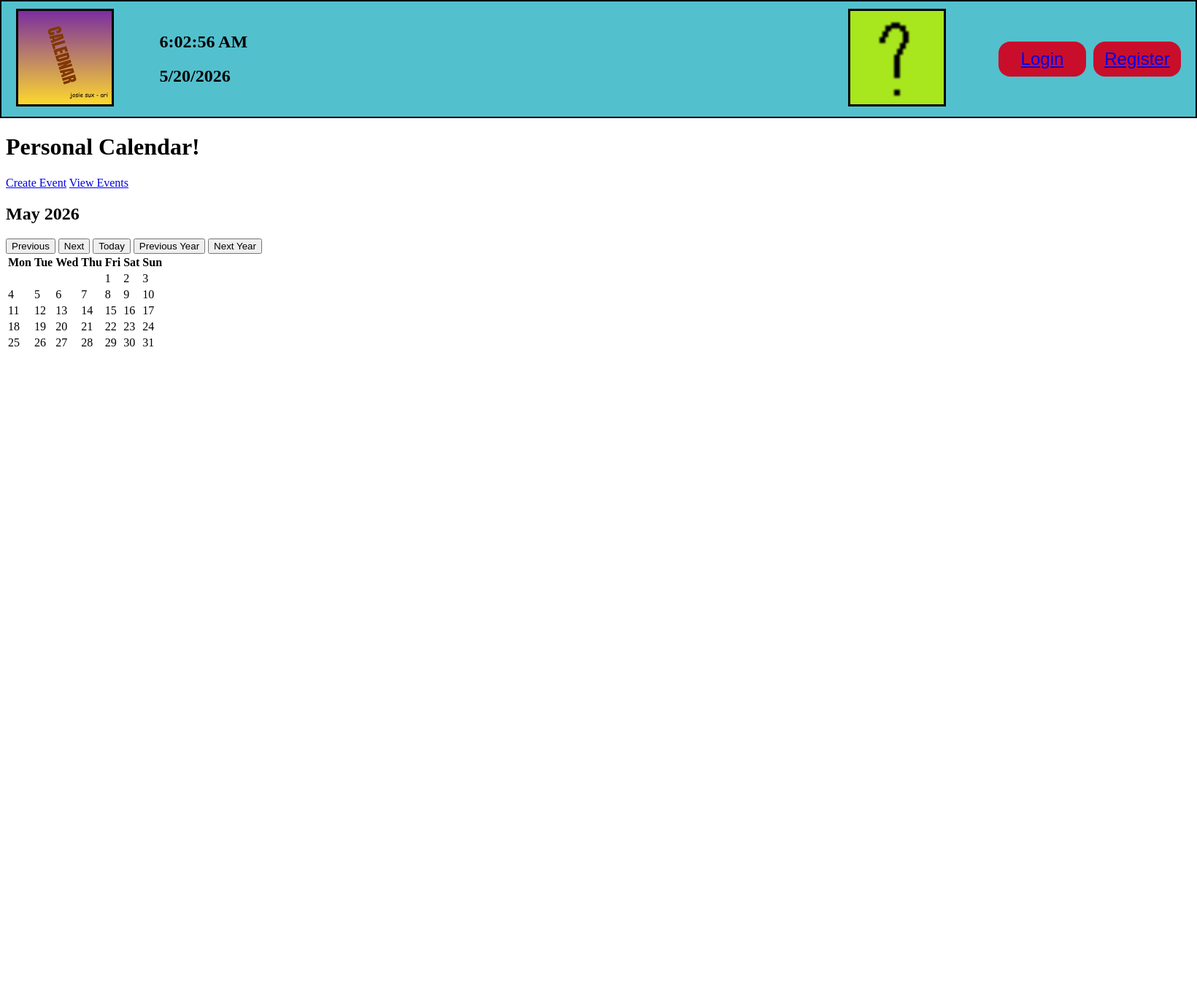
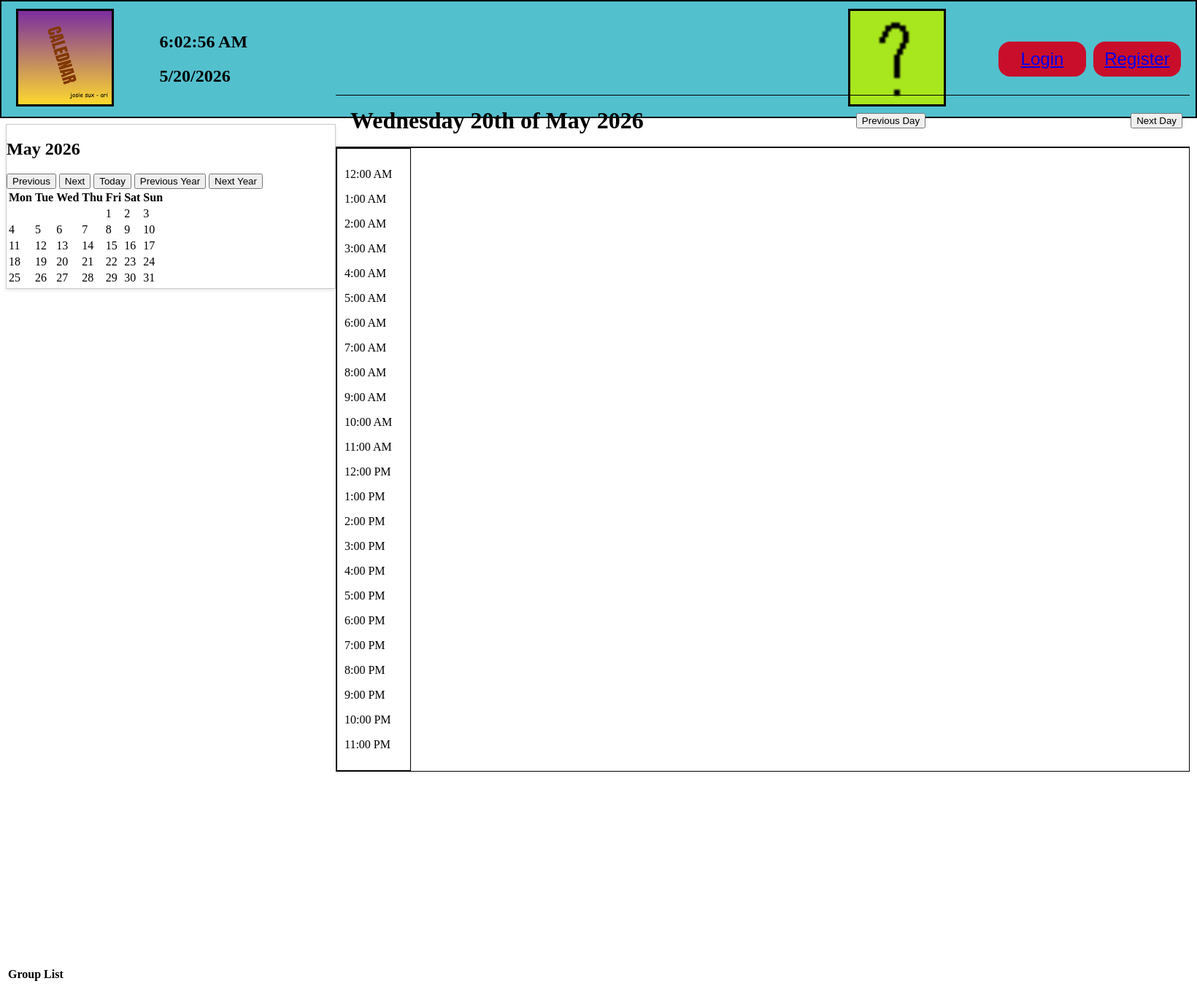
Before and after one commit to MinerFarmIsCool/SCalendar, a Django app: page /SCalendar/personal_calendar/ in a window 1640 px wide. Shown: the whole page at 73% size. Before the commit the page ends 475 px from the top, so only its background shows below. Run offline with Django 5.2, Linux system fonts and the light colour scheme; lists and menus that the app fills with data are empty.

Commit message:
Started work on the actual calendar

```diff
--- /dev/null
+++ b/Super_Calendar/SCalendar/static/SCalendar/calendar.css
@@ -0,0 +1,44 @@
+.Calendar-container {
+
+    position: relative;
+    right: 250px;
+}
+
+.Calendar-header {
+    display: flex;
+    justify-content: space-between;
+    align-items: center;
+    padding: 10px;
+    border-bottom: 1px solid #000000;
+    border-top: 1px solid #000000;
+    width: 1150px;
+    height: 50px;
+    position: relative;
+    left: 452px;
+    bottom: 266px;
+}
+.Calendar-header h1 {
+    margin: 10px;
+}
+.Calendar-body {
+    position: relative;
+    left: 452px;
+    bottom: 266px;
+    border: 1px solid #000000;
+    width: 1168px;
+}
+
+.times {
+    position: relative;
+    border: 1px solid #000000;
+    width: 80px;
+    padding: 10px;
+}
+
+
+.datepicker-container {
+    position: relative;
+    width: 450px;
+    border: 1px solid #ccc;
+    box-shadow: 0 2px 4px rgba(0, 0, 0, 0.1);
+}
--- a/Super_Calendar/SCalendar/static/SCalendar/calendar.js
+++ b/Super_Calendar/SCalendar/static/SCalendar/calendar.js
@@ -1,86 +1,63 @@
-// JavaScript code for calendar interactivity
-const monthNames = ["January", "February", "March", "April", "May", "June", "July", "August", "September", "October", "November", "December"];
-let currentMonth = new Date().getMonth();
-let currentYear = new Date().getFullYear();
+let currentDay = new Date().getDay();
+let currentDate = new Date().getDate();
+// Current Month, Year and Month names are defined in datepicker.js
+const dayNames = ["Sunday", "Monday", "Tuesday", "Wednesday", "Thursday", "Friday", "Saturday"];
 
-document.getElementById('prevMonth').addEventListener('click', prevMonth);
-document.getElementById('nextMonth').addEventListener('click', nextMonth);
-document.getElementById('today').addEventListener('click', today);
-document.getElementById('prevYear').addEventListener('click', prevYear);
-document.getElementById('nextYear').addEventListener('click', nextYear);
+document.getElementById('nextDay').addEventListener('click', nextDay);
+document.getElementById('prevDay').addEventListener('click', prevDay);
 
-function displayCalendar(month, year) {
-    const calendarBody = document.getElementById('calendarBody');
-    calendarBody.innerHTML = ""; // Clear previous cells
-    // Set month and year in header
-    document.getElementById('monthYear').innerText = `${monthNames[month]} ${year}`;
+function displayCurrentDay(day, date, month, year) {
 
-    // Calculate first day of the month and number of days in the month
-    const firstDay = new Date(year, month).getDay();
-    const daysInMonth = new Date(year, month + 1, 0).getDate();
-
-    // Create empty cells for days before the first day of the month
-    let date = 1;
-
-    for (let i = 0; i < 6; i++) {
-        const row = document.createElement('tr');
-        for (let j = 1; j < 8; j++) {
-            const cell = document.createElement('td');
-            if (i === 0 && j < firstDay) {
-                // Empty cell before the first day
-                row.appendChild(cell);
-            } else if (date > daysInMonth) {
-                // Empty cell after the last date
-                break;
+    let dateSuffix = 1;
+    if (date === 1 || date === 21 || date === 31) {
+        dateSuffix = "st";
+    } else if (date === 2 || date === 22) {
+        dateSuffix = "nd";
+    } else if (date === 3 || date === 23) {
+        dateSuffix = "rd";
     } else {
-                // Fill cell with the date
-                cell.textContent = date;
-                if (date === new Date().getDate() && month === new Date().getMonth() && year === new Date().getFullYear()) {
-                    cell.classList.add('current-day');
+        dateSuffix = "th";
     }
-                row.appendChild(cell);
-                date++;
+    document.getElementById('currentDay').innerText = `${dayNames[day]} ${date}${dateSuffix} of ${monthNames[month]} ${year}`;
+}
+function nextDay() {
+    currentDay = currentDay === 6 ? 0 : currentDay + 1;
+    const daysInMonth = new Date(currentYear, currentMonth + 1, 0).getDate();
+    currentDate++
+    if (currentDate > daysInMonth) {
+        currentDate = 1;
+        currentMonth++
+        if (currentMonth > 11) {
+            currentMonth = 0;
+            currentYear++;
+            if (currentYear > 2050) {
+                currentYear = 2050;
+                currentMonth = 11;
+                currentDate = daysInMonth;
             }
         }
-        calendarBody.appendChild(row);
     }
+    displayCurrentDay(currentDay, currentDate, currentMonth, currentYear);
 }
-function prevMonth() {
-    currentMonth = currentMonth === 0 ? 11 : currentMonth - 1;
-    currentYear = currentMonth === 11 ? currentYear - 1 : currentYear;
+
+function prevDay() {
+    currentDay = currentDay === 0 ? 6 : currentDay - 1;
+    const daysInMonth = new Date(currentYear, currentMonth + 1, 0).getDate();
+    currentDate--
+    if (currentDate < 1) {
+        currentDate = daysInMonth;
+        currentMonth--
+        if (currentMonth < 0) {
+            currentMonth = 11;
+            currentYear--;
             if (currentYear < 2000) {
                 currentYear = 2000;
                 currentMonth = 0;
+                currentDate = 1;
             }
-    displayCalendar(currentMonth, currentYear);
         }
-function nextMonth() {
-    currentMonth = currentMonth === 11 ? 0 : currentMonth + 1;
-    currentYear = currentMonth === 0 ? currentYear + 1 : currentYear;
-    if (currentYear > 2050) {
-        currentYear = 2050;
-        currentMonth = 11;
     }
-    displayCalendar(currentMonth, currentYear);
+
+    displayCurrentDay(currentDay, currentDate, currentMonth, currentYear);
 }
-function today() {
-    currentMonth = new Date().getMonth();
-    currentYear = new Date().getFullYear();
-    displayCalendar(currentMonth, currentYear);
-}
-function prevYear() {
-    currentYear = currentYear - 1;
-    if (currentYear < 2000) {
-        currentYear = 2000;
-    }
-    displayCalendar(currentMonth, currentYear);
-}
-function nextYear() {
-    currentYear = currentYear + 1;
-    if (currentYear > 2050) {
-        currentYear = 2050;
-    }
-    displayCalendar(currentMonth, currentYear);
-}
-// Initialize the calendar with the current month and year
-displayCalendar(currentMonth, currentYear);
+displayCurrentDay(currentDay, currentDate, currentMonth, currentYear);
--- /dev/null
+++ b/Super_Calendar/SCalendar/static/SCalendar/datepicker.js
@@ -0,0 +1,88 @@
+const monthNames = ["January", "February", "March", "April", "May", "June", "July", "August", "September", "October", "November", "December"];
+let currentMonth = new Date().getMonth();
+let currentYear = new Date().getFullYear();
+
+document.getElementById('prevMonth').addEventListener('click', prevMonth);
+document.getElementById('nextMonth').addEventListener('click', nextMonth);
+document.getElementById('today').addEventListener('click', today);
+document.getElementById('prevYear').addEventListener('click', prevYear);
+document.getElementById('nextYear').addEventListener('click', nextYear);
+
+function displayCalendar(month, year) {
+    const calendarBody = document.getElementById('calendarBody');
+    calendarBody.innerHTML = ""; // Clear previous cells
+    // Set month and year in header
+    document.getElementById('monthYear').innerText = `${monthNames[month]} ${year}`;
+
+    // Calculate first day of the month and number of days in the month
+    const firstDay = new Date(year, month).getDay();
+    const daysInMonth = new Date(year, month + 1, 0).getDate();
+
+    // Create empty cells for days before the first day of the month
+    let date = 1;
+
+    for (let i = 0; i < 6; i++) {
+        const row = document.createElement('tr');
+        for (let j = 1; j < 8; j++) {
+            const cell = document.createElement('td');
+            if (i === 0 && j < firstDay) {
+                // Empty cell before the first day
+                row.appendChild(cell);
+            } else if (date > daysInMonth) {
+                // Empty cell after the last date
+                break;
+            } else {
+                // Fill cell with the date
+                cell.textContent = date;
+                if (date === new Date().getDate() && month === new Date().getMonth() && year === new Date().getFullYear()) {
+                    cell.classList.add('current-day');
+                }
+                row.appendChild(cell);
+                date++;
+            }
+        }
+        calendarBody.appendChild(row);
+    }
+}
+function prevMonth() {
+    currentMonth = currentMonth === 0 ? 11 : currentMonth - 1;
+    currentYear = currentMonth === 11 ? currentYear - 1 : currentYear;
+    if (currentYear < 2000) {
+        currentYear = 2000;
+        currentMonth = 0;
+    }
+    displayCalendar(currentMonth, currentYear);
+}
+function nextMonth() {
+    currentMonth = currentMonth === 11 ? 0 : currentMonth + 1;
+    currentYear = currentMonth === 0 ? currentYear + 1 : currentYear;
+    if (currentYear > 2050) {
+        currentYear = 2050;
+        currentMonth = 11;
+    }
+    displayCalendar(currentMonth, currentYear);
+}
+function today() {
+    currentMonth = new Date().getMonth();
+    currentYear = new Date().getFullYear();
+    displayCalendar(currentMonth, currentYear);
+    currentDay = new Date().getDay();
+    currentDate = new Date().getDate();
+    displayCurrentDay(currentDay, currentDate, currentMonth, currentYear);
+}
+function prevYear() {
+    currentYear = currentYear - 1;
+    if (currentYear < 2000) {
+        currentYear = 2000;
+    }
+    displayCalendar(currentMonth, currentYear);
+}
+function nextYear() {
+    currentYear = currentYear + 1;
+    if (currentYear > 2050) {
+        currentYear = 2050;
+    }
+    displayCalendar(currentMonth, currentYear);
+}
+// Initialize the calendar with the current month and year
+displayCalendar(currentMonth, currentYear);
--- a/Super_Calendar/SCalendar/templates/SCalendar/personal_calendar.html
+++ b/Super_Calendar/SCalendar/templates/SCalendar/personal_calendar.html
@@ -2,13 +2,12 @@
 {% load static %}
 {% block title %}Personal Calendar{% endblock %}
 {% block content %}
-    <h1>Personal Calendar!</h1>
-    <a href="{% url 'SCalendar:create_event' %}?user_id={{ request.user.id }}">Create Event</a>
-    <a href="{% url 'SCalendar:event_list' %}?user_id={{ request.user.id }}">View Events</a>
+    <link rel="stylesheet" href="{% static 'SCalendar/calendar.css' %}">
+
 
     <div class="datepicker-container">
         <div class="datepicker-header">
-            <h2 id="monthYear">January 2023</h2>
+            <h2 id="monthYear"></h2>
             <button id="prevMonth">Previous</button>
             <button id="nextMonth">Next</button>
             <button id="today">Today</button>
@@ -34,9 +33,58 @@
         </table>
     </div>
     <div class="Calendar-containter">
-    <!-- Probably a table or smthn -->
+        <div class = "Calendar-header">
+            <h1 id="currentDay"> a </h1>
+            <button id="prevDay">Previous Day</button>
+            <button id="nextDay">Next Day</button>
+
+        </div>
+        <div class="Calendar-body">
+            <div class="times">
+                <p>12:00 AM</p>
+                <p>1:00 AM</p>
+                <p>2:00 AM</p>
+                <p>3:00 AM</p>
+                <p>4:00 AM</p>
+                <p>5:00 AM</p>
+                <p>6:00 AM</p>
+                <p>7:00 AM</p>
+                <p>8:00 AM</p>
+                <p>9:00 AM</p>
+                <p>10:00 AM</p>
+                <p>11:00 AM</p>
+                <p>12:00 PM</p>
+                <p>1:00 PM</p>
+                <p>2:00 PM</p>
+                <p>3:00 PM</p>
+                <p>4:00 PM</p>
+                <p>5:00 PM</p>
+                <p>6:00 PM</p>
+                <p>7:00 PM</p>
+                <p>8:00 PM</p>
+                <p>9:00 PM</p>
+                <p>10:00 PM</p>
+                <p>11:00 PM</p>
+            </div>
+            <table class="calendar">
+                <tbody id="calendarBody">
+                </tbody>
+            </table>
+        </div>
+    </div>
+    <div class="Group-list">
+        <table class="group-list">
+            <thead>
+                <tr>
+                    <th>Group List</th>
+                </tr>
+            </thead>
+            <tbody>
+            <!-- complete once groups are implemented -->
+            </tbody>
+        </table>
     </div>
 
-
+    <script src="{% static 'SCalendar/datepicker.js' %}"></script>
     <script src="{% static 'SCalendar/calendar.js' %}"></script>
 {% endblock %}
```
Also changed, not shown: Super_Calendar/SCalendar/static/SCalendar/styles.css (line endings or trailing spaces), Super_Calendar/db.sqlite3. Lines whose indentation alone changed are shown as unchanged.
